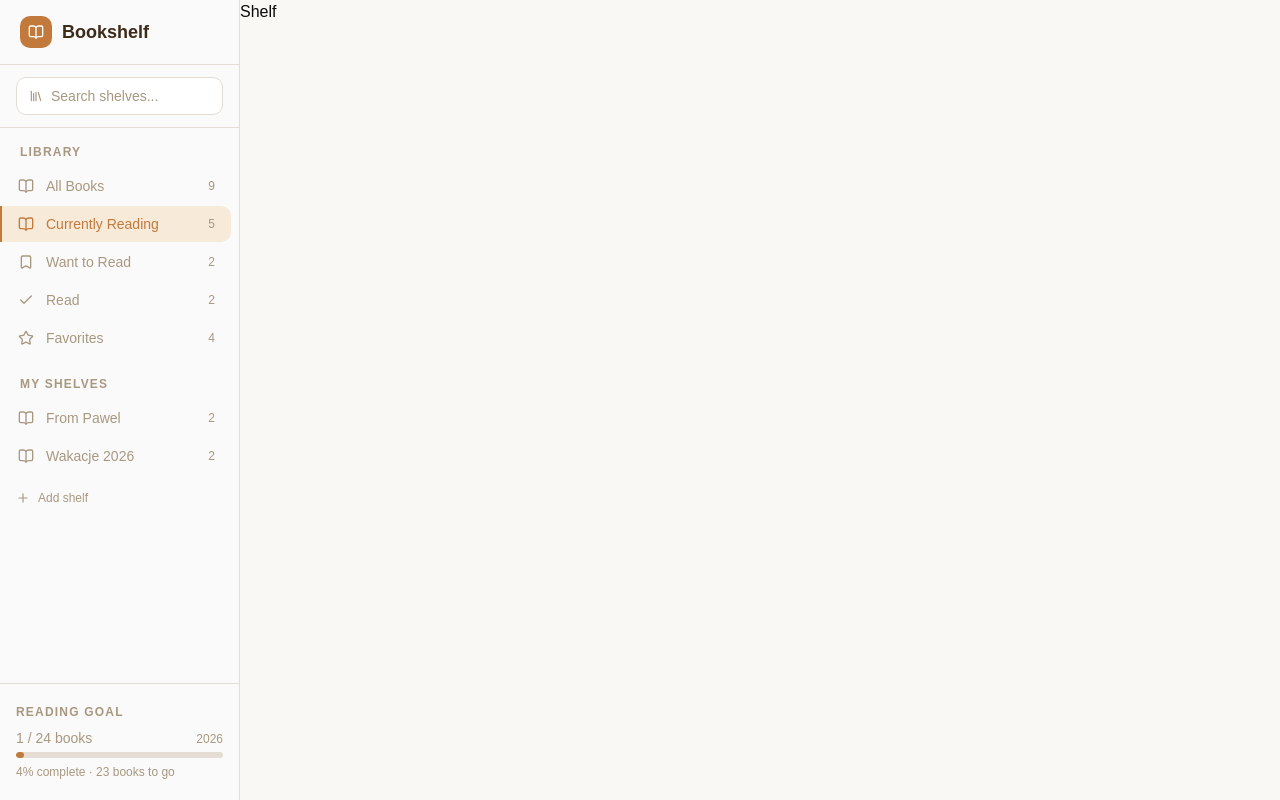
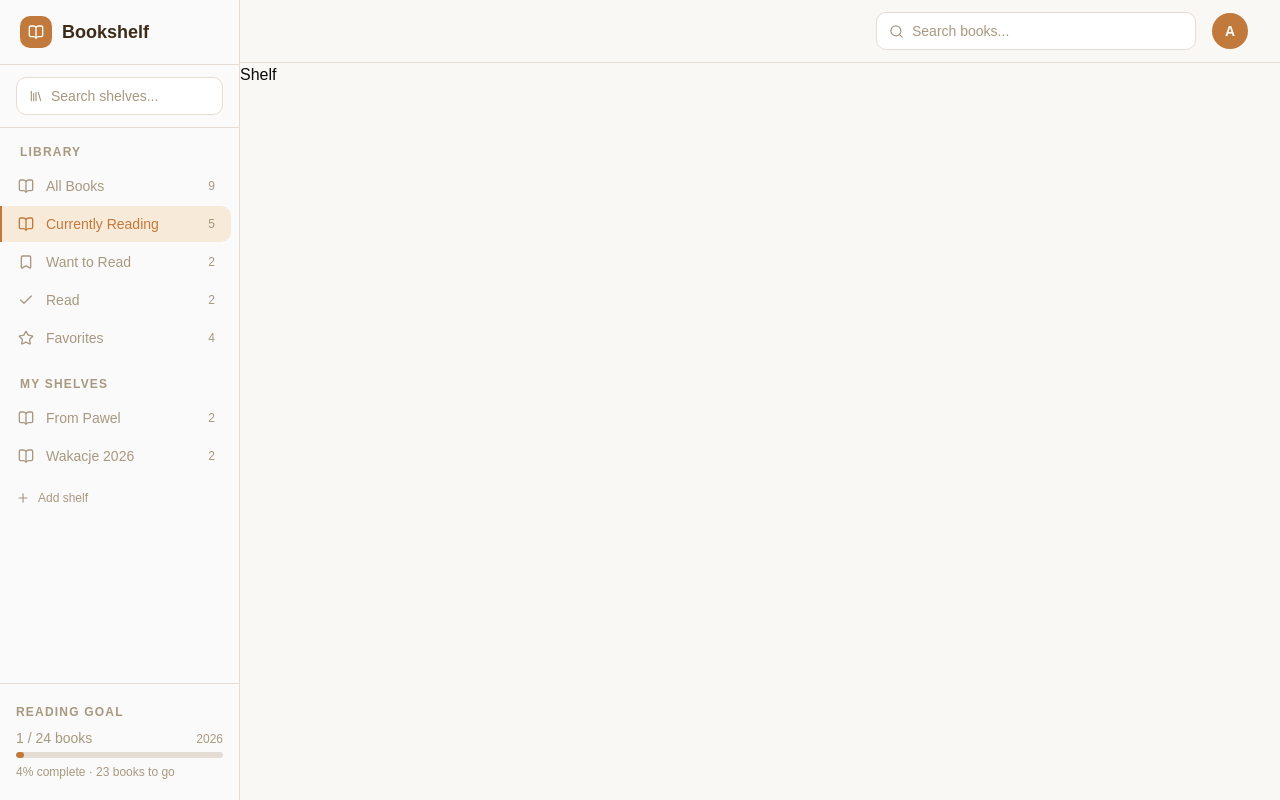
Before and after one commit to aga-siwek/frontendmentor-personal-reading-list-frontend, a React (Vite) app: page /shelf/currently-reading in a window 1280 px wide. Built offline with nearby package versions, Linux system fonts and the light colour scheme; sample sign-in values are in the browser's storage.

Commit message:
feat: header with book search, debounce and user avatar menu

```diff
--- /dev/null
+++ b/src/components/layout/Header.tsx
@@ -0,0 +1,142 @@
+import { useState, useRef, useEffect } from 'react'
+import { useNavigate } from 'react-router-dom'
+import { Search, Settings, LogOut } from 'lucide-react'
+import { useSearchBooks } from '@/queries/booksQueries'
+import { useCurrentUser } from '@/queries/authQueries'
+import { useDebounce } from '@/lib/useDebounce'
+
+const getInitials = (name: string | null, email: string): string => {
+  if (name) {
+    return name
+      .split(' ')
+      .map(n => n[0])
+      .join('')
+      .toUpperCase()
+      .slice(0, 2)
+  }
+  return email[0].toUpperCase()
+}
+
+const Header = () => {
+  const navigate = useNavigate()
+  const [query, setQuery] = useState('')
+  const [open, setOpen] = useState(false)
+  const [menuOpen, setMenuOpen] = useState(false)
+  const searchRef = useRef<HTMLDivElement>(null)
+  const menuRef = useRef<HTMLDivElement>(null)
+
+  const debouncedQuery = useDebounce(query, 500)
+  const { data: results = [] } = useSearchBooks(debouncedQuery)
+  const { data: user } = useCurrentUser()
+
+  useEffect(() => {
+    const handleClick = (e: MouseEvent) => {
+      if (searchRef.current && !searchRef.current.contains(e.target as Node)) {
+        setOpen(false)
+      }
+      if (menuRef.current && !menuRef.current.contains(e.target as Node)) {
+        setMenuOpen(false)
+      }
+    }
+    document.addEventListener('mousedown', handleClick)
+    return () => document.removeEventListener('mousedown', handleClick)
+  }, [])
+
+  const handleSelect = (isbn: string) => {
+    setQuery('')
+    setOpen(false)
+    navigate(`/books/${isbn}`)
+  }
+
+  const handleLogout = () => {
+    localStorage.removeItem('token')
+    navigate('/login')
+  }
+
+  return (
+    <header className="flex items-center justify-end gap-4 px-8 py-3 border-b border-warm-border bg-main">
+      <div ref={searchRef} className="relative w-80">
+        <div className="flex items-center gap-2 bg-white border border-warm-border rounded-lg px-3 py-2">
+          <Search size={15} className="text-warm-muted shrink-0" />
+          <input
+            type="text"
+            value={query}
+            onChange={e => {
+              setQuery(e.target.value)
+              setOpen(true)
+            }}
+            onFocus={() => setOpen(true)}
+            placeholder="Search books..."
+            className="text-sm text-warm-text placeholder:text-warm-muted bg-transparent outline-none w-full"
+          />
+        </div>
+
+        {open && debouncedQuery.length >= 2 && (
+          <div className="absolute top-full mt-1 w-full bg-white border border-warm-border rounded-lg shadow-lg z-50 overflow-hidden">
+            {results.length === 0 ? (
+              <p className="px-4 py-3 text-sm text-warm-muted">No results found</p>
+            ) : (
+              <ul>
+                {results.map(book => (
+                  <li key={book.isbn}>
+                    <button
+                      onClick={() => handleSelect(book.isbn)}
+                      className="flex items-center gap-3 w-full px-3 py-2.5 hover:bg-brand-light transition-colors text-left"
+                    >
+                      {book.cover.small ? (
+                        <img
+                          src={book.cover.small}
+                          alt={book.title}
+                          className="w-8 h-11 object-cover rounded shrink-0"
+                        />
+                      ) : (
+                        <div className="w-8 h-11 bg-warm-border rounded shrink-0" />
+                      )}
+                      <div className="min-w-0">
+                        <p className="text-sm font-medium text-warm-text truncate">{book.title}</p>
+                        <p className="text-xs text-warm-muted truncate">{book.author}</p>
+                        {book.first_publish_year && (
+                          <p className="text-xs text-warm-muted">{book.first_publish_year}</p>
+                        )}
+                      </div>
+                    </button>
+                  </li>
+                ))}
+              </ul>
+            )}
+          </div>
+        )}
+      </div>
+
+      <div ref={menuRef} className="relative">
+        <button
+          onClick={() => setMenuOpen(v => !v)}
+          className="w-9 h-9 rounded-full bg-brand flex items-center justify-center text-white text-sm font-semibold shrink-0 hover:bg-brand-dark transition-colors"
+        >
+          {user ? getInitials(user.user_name, user.user_email) : '?'}
+        </button>
+
+        {menuOpen && (
+          <div className="absolute right-0 top-full mt-2 w-44 bg-white border border-warm-border rounded-lg shadow-lg z-50 overflow-hidden">
+            <button
+              onClick={() => { navigate('/settings'); setMenuOpen(false) }}
+              className="flex items-center gap-2.5 w-full px-4 py-2.5 text-sm text-warm-text hover:bg-brand-light transition-colors"
+            >
+              <Settings size={15} className="text-warm-muted" />
+              Settings
+            </button>
+            <button
+              onClick={handleLogout}
+              className="flex items-center gap-2.5 w-full px-4 py-2.5 text-sm text-warm-text hover:bg-brand-light transition-colors"
+            >
+              <LogOut size={15} className="text-warm-muted" />
+              Log out
+            </button>
+          </div>
+        )}
+      </div>
+    </header>
+  )
+}
+
+export default Header
--- a/src/components/layout/Layout.tsx
+++ b/src/components/layout/Layout.tsx
@@ -1,5 +1,6 @@
 import { Outlet } from 'react-router-dom'
 import Sidebar from '@/components/sidebar/Sidebar'
+import Header from '@/components/layout/Header'
 
 const Layout = () => {
   return (
@@ -7,9 +8,12 @@ const Layout = () => {
       <aside className="w-60 shrink-0">
         <Sidebar />
       </aside>
-      <main className="flex-1 overflow-auto">
-        <Outlet />
-      </main>
+      <div className="flex flex-col flex-1 overflow-hidden">
+        <Header />
+        <main className="flex-1 overflow-auto">
+          <Outlet />
+        </main>
+      </div>
     </div>
   )
 }
```
